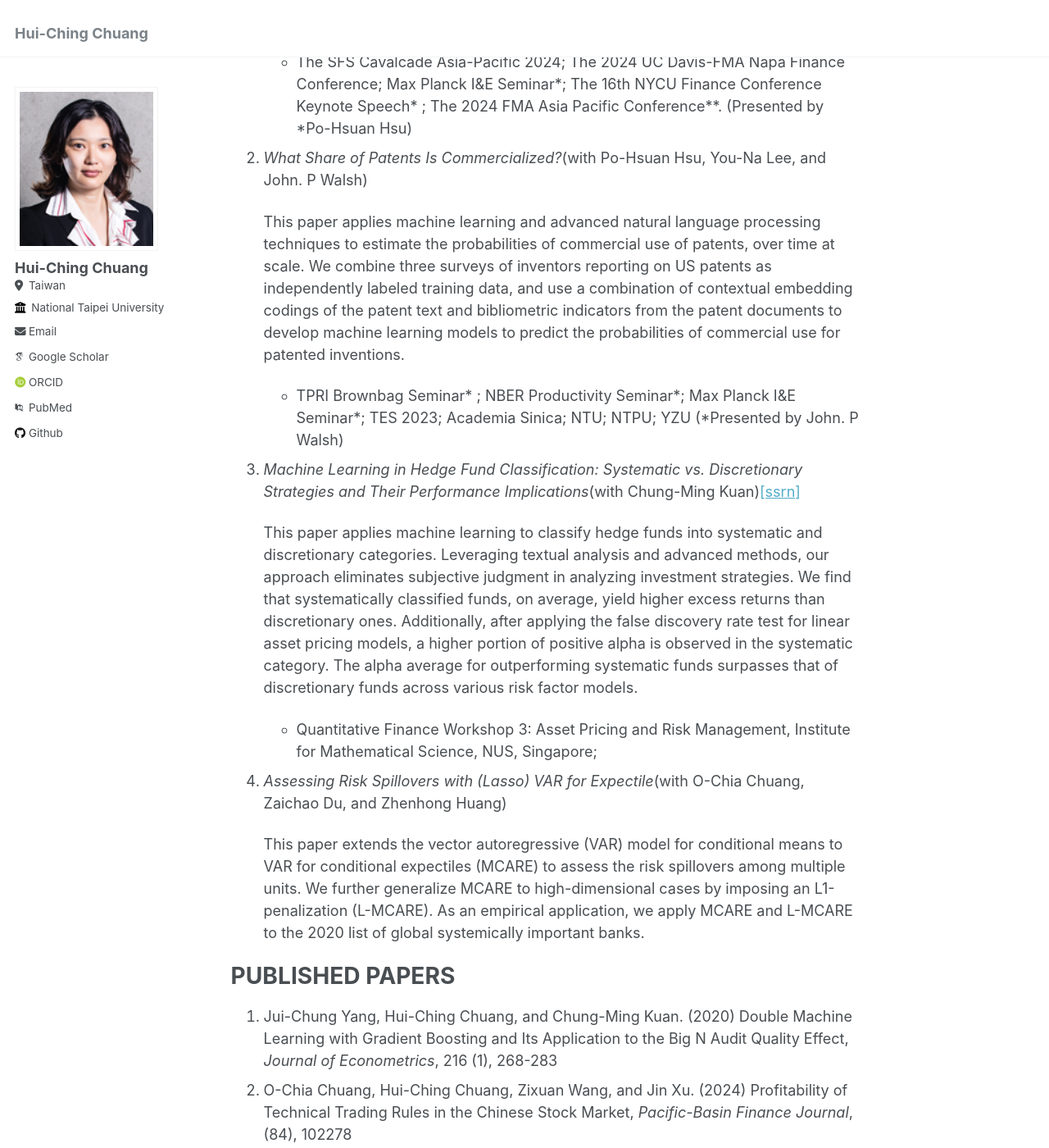
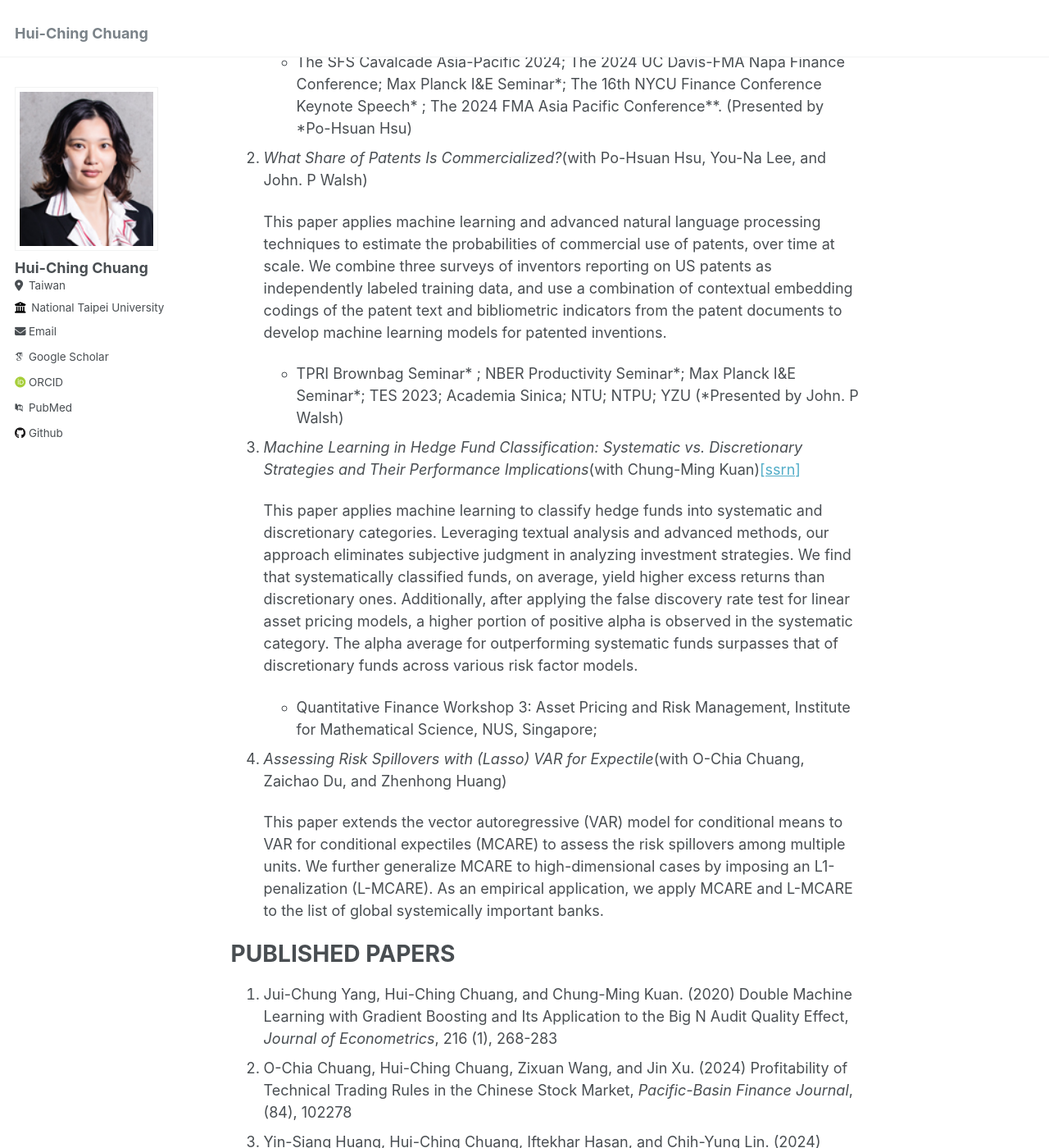
Before and after one commit to hcchuang/hcchuang.github.io, a Jekyll site: the page built from _pages/about.md, in a window 1280 px wide and 1400 px high, scrolled down 748 px. Shown: the whole window at 82% size. Built offline with Jekyll 4.4.1, drawn with Linux system fonts in a browser that asks for light colours; some web fonts are replaced.

Commit message:
Update about.md

```diff
--- a/_pages/about.md
+++ b/_pages/about.md
@@ -21,7 +21,7 @@ WORKING PAPERS
 
 2. _What Share of Patents Is Commercialized?_(with Po-Hsuan Hsu, You-Na Lee, and John. P Walsh)
 
-   This paper applies machine learning and advanced natural language processing techniques to estimate the probabilities of commercial use of patents, over time at scale. We combine three surveys of inventors reporting on US patents as independently labeled training data, and use a combination of contextual embedding codings of the patent text and bibliometric indicators from the patent documents to develop machine learning models to predict the probabilities of commercial use for patented inventions.
+   This paper applies machine learning and advanced natural language processing techniques to estimate the probabilities of commercial use of patents, over time at scale. We combine three surveys of inventors reporting on US patents as independently labeled training data, and use a combination of contextual embedding codings of the patent text and bibliometric indicators from the patent documents to develop machine learning models for patented inventions.
 
    - TPRI Brownbag Seminar\* ; NBER Productivity Seminar\*; Max Planck I&E Seminar\*; TES 2023; Academia Sinica; NTU; NTPU; YZU (\*Presented by John. P Walsh)
 
@@ -33,7 +33,7 @@ WORKING PAPERS
 
 5. _Assessing Risk Spillovers with (Lasso) VAR for Expectile_(with O-Chia Chuang, Zaichao Du, and Zhenhong Huang)
 
-   This paper extends the vector autoregressive (VAR) model for conditional means to VAR for conditional expectiles (MCARE) to assess the risk spillovers among multiple units. We further generalize MCARE to high-dimensional cases by imposing an L1-penalization (L-MCARE). As an empirical application, we apply MCARE and L-MCARE to the 2020 list of global systemically important banks.
+   This paper extends the vector autoregressive (VAR) model for conditional means to VAR for conditional expectiles (MCARE) to assess the risk spillovers among multiple units. We further generalize MCARE to high-dimensional cases by imposing an L1-penalization (L-MCARE). As an empirical application, we apply MCARE and L-MCARE to the list of global systemically important banks.
 
 
 PUBLISHED PAPERS
```
